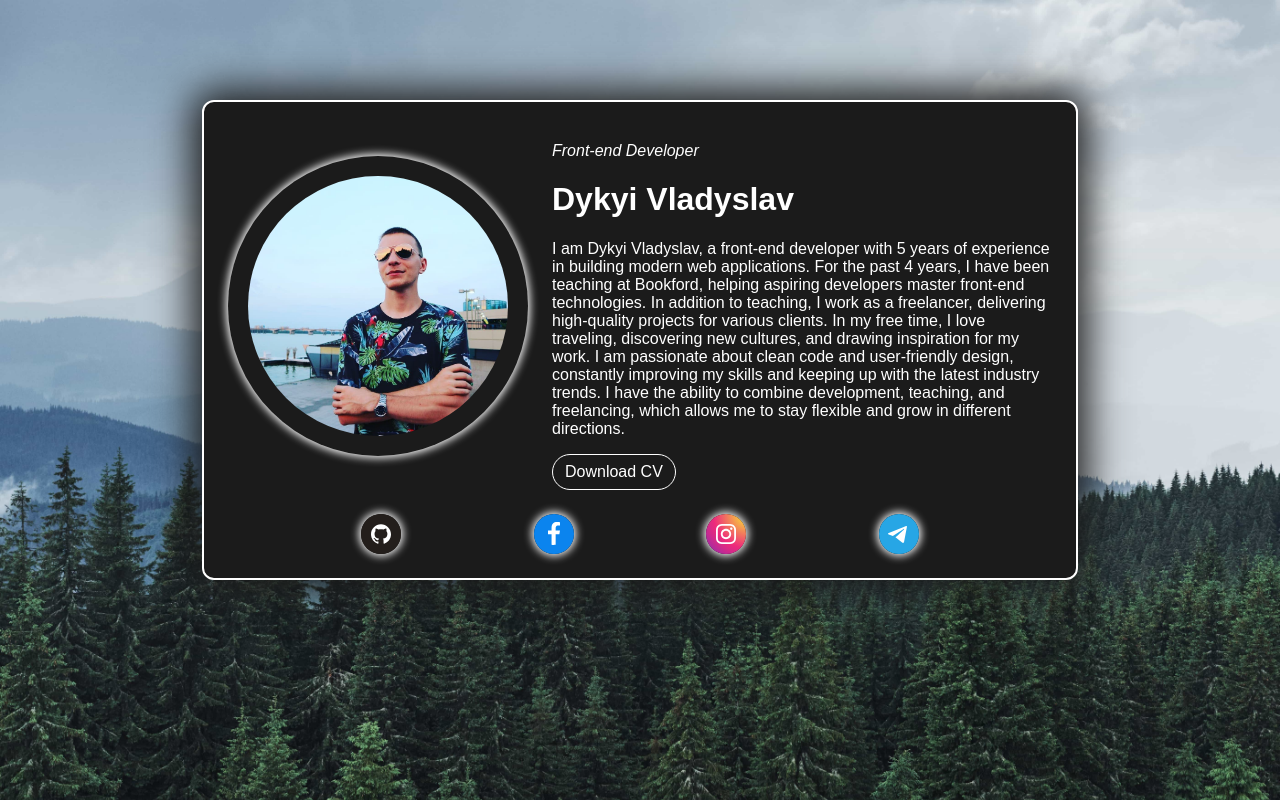
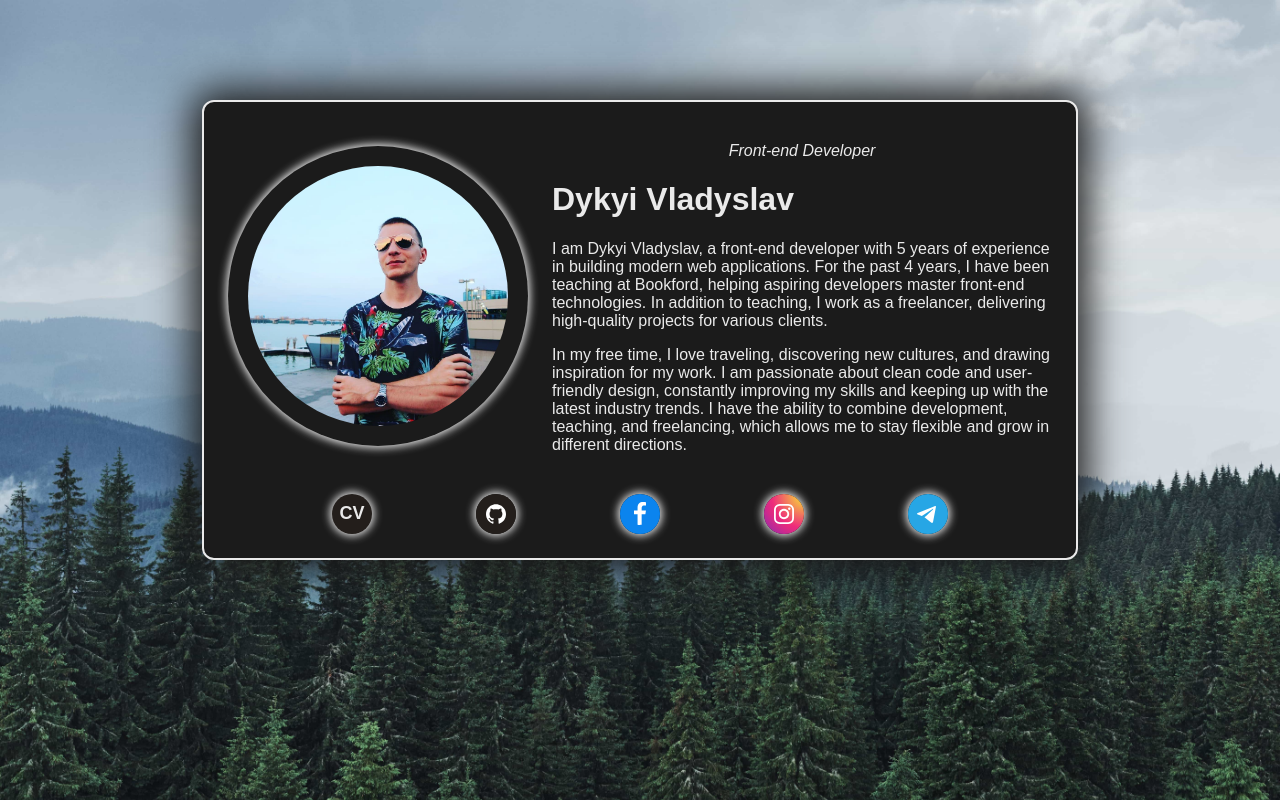
Before and after one commit to VladyslavDykyi/siteCV, a plain HTML site: page index.html in a window 1280 px wide. Drawn offline with Linux system fonts and the light colour scheme.

Commit message:
initial 2

```diff
--- a/index.html
+++ b/index.html
@@ -14,7 +14,7 @@
         <div class="wrapper">
             <div class="card">
                 <div class="card-avatar">
-                    <button class="card-avatar-btn" type="button" id="teme-swiper">
+                    <button class="card-avatar-btn" type="button" id="theme-swiper">
                         <img class="card-avatar-img" src="./img/avatar.jpg" alt="Dykyi Vladyslav">
                     </button>
                 </div>
@@ -22,33 +22,27 @@
                     <div class="card-info-wrapper">
                         <p class="card-info-specialization">Front-end Developer</p>
                         <h1 class="card-info-name">Dykyi Vladyslav</h1>
-                        <p class="card-info-about_us">
-                            I am Dykyi Vladyslav, a front-end developer with 5 years of experience in building modern
-                            web
-                            applications. For the past
-                            4 years, I have been teaching at Bookford, helping aspiring developers master front-end
-                            technologies. In addition to
-                            teaching, I work as a freelancer, delivering high-quality projects for various clients. In
-                            my
-                            free
-                            time, I love
-                            traveling, discovering new cultures, and drawing inspiration for my work. I am passionate
-                            about
-                            clean code and
-                            user-friendly design, constantly improving my skills and keeping up with the latest industry
-                            trends.
-                            I have the ability
-                            to combine development, teaching, and freelancing, which allows me to stay flexible and grow
-                            in
-                            different directions.
-                        </p>
-                        <a class="card-info-link" href="./files/Dykyi-Vladyslav-FlowCV-Resume-20250222.pdf" download>
-                            Download CV
-                        </a>
+						<p class="card-info-about_us">
+							I am Dykyi Vladyslav, a front-end developer with 5 years of experience in building modern
+							web applications. For the past 4 years, I have been teaching at Bookford, helping aspiring
+							developers master front-end technologies. In addition to teaching, I work as a freelancer,
+							delivering high-quality projects for various clients.
+						</p>
+						<p class="card-info-about_us">
+							In my free time, I love traveling,
+							discovering new cultures, and drawing inspiration for my work. I am passionate
+							about clean code and user-friendly design, constantly improving my skills and keeping up
+							with the latest industry trends. I have the ability to combine development, teaching, and
+							freelancing, which allows me to stay flexible and grow in different directions.
+						</P>
+
                     </div>
                 </div>
             </div>
             <div class="social">
+				<a class="social-link card-info-link" href="./files/Dykyi-Vladyslav-FlowCV-Resume-20250222.pdf" download>
+					CV
+				</a>
                 <a class="social-link" href="https://github.com/VladyslavDykyi" target="_blank">
                     <img src="./img/github.svg" alt="">
                 </a>
--- a/script/index.js
+++ b/script/index.js
@@ -3,17 +3,17 @@ const iconObj = {
     light: './img/favicon-light.ico',
 };
 
-const btn = document.querySelector('#teme-swiper');
+const btn = document.querySelector('#theme-swiper');
 const body = document.querySelector('body');
 const favicon = document.querySelector('[rel="shortcut icon"]');
 
-function swapTeme() {
+function swapTheme() {
     body.classList.toggle('light');
-    if (body.classList.contains('dark')) {
+    if (!body.classList.contains('light')) {
         favicon.setAttribute('href', iconObj.dark)
     } else {
         favicon.setAttribute('href', iconObj.light)
     }
 }
 
-btn.addEventListener('click', swapTeme);
+btn.addEventListener('click', swapTheme);
--- a/styles/index.css
+++ b/styles/index.css
@@ -5,7 +5,7 @@
 body {
     margin: 0;
     font-family: Arial, Helvetica, sans-serif;
-    color: #ffffff;
+    color: #eaeaea;
     background-image: url('../img/mountains.jpg');
     background-repeat: no-repeat;
     background-size: cover;
@@ -21,7 +21,7 @@ body {
 }
 
 .wrapper {
-    border: 2px solid #ffffff;
+    border: 2px solid #eaeaea;
     background-color: #1b1b1b;
     box-shadow: 0 0 40px 10px #1b1b1b;
     border-radius: 12px;
@@ -64,6 +64,7 @@ body {
 
 .card-info-specialization {
     font-style: italic;
+    text-align: center;
 }
 
 .card-info-name {}
@@ -71,20 +72,14 @@ body {
 .card-info-about_us {}
 
 .card-info-link {
-    color: #ffffff;
+    color: #eaeaea;
     text-decoration: none;
     border-radius: 20px;
-    border: 1px solid #ffffff;
-    display: block;
-    padding: 8px 12px;
-    width: max-content;
-    transition: all 0.3s linear;
-}
-
-.card-info-link:hover {
-    background-color: #ffffff;
-    transform: scale(1.05);
-    color: #1b1b1b;
+    background-color: #231e1b;
+    width: 40px;
+    height: 40px;
+    font-size: 18px;
+    font-weight: 700;
 }
 
 .social {
@@ -96,27 +91,25 @@ body {
 
 .social-link {
     text-decoration: none;
-    box-shadow: 0 0 5px 0 #ffffff;
+    box-shadow: 0 0 5px 0 #eaeaea;
     border-radius: 50%;
     display: flex;
     align-items: center;
     justify-content: center;
+    transition: all 0.3s linear;
     animation: pulsar 3s linear infinite;
 }
-
+.social-link:hover {
+    transform: scale(1.1);
+}
 
 body.light {
     color: #1b1b1b;
 }
 
 body.light .wrapper {
-    border-color: #ffffff;
-    background-color: #ffffff;
-}
-
-body.light .card-info-link {
-    color: #1b1b1b;
-    border-color: #1b1b1b;
+    border-color: #eaeaea;
+    background-color: #eaeaea;
 }
 
 body.light .card-avatar-img {
@@ -125,7 +118,7 @@ body.light .card-avatar-img {
 
 body.light .card-info-link:hover {
     background-color: #1b1b1b;
-    color: #ffffff;
+    color: #eaeaea;
 }
 
 body.light .social-link {
@@ -135,23 +128,23 @@ body.light .social-link {
 
 @keyframes pulsar {
     0% {
-        box-shadow: 0 0 5px 2px #ffffff;
+        box-shadow: 0 0 5px 2px #eaeaea;
     }
 
     25% {
-        box-shadow: 0 0 10px 2px #ffffff;
+        box-shadow: 0 0 10px 2px #eaeaea;
     }
 
     50% {
-        box-shadow: 0 0 5px 2px #ffffff;
+        box-shadow: 0 0 5px 2px #eaeaea;
     }
 
     75% {
-        box-shadow: 0 0 10px 2px #ffffff;
+        box-shadow: 0 0 10px 2px #eaeaea;
     }
 
     100% {
-        box-shadow: 0 0 5px 2px #ffffff;
+        box-shadow: 0 0 5px 2px #eaeaea;
     }
 }
 
```
